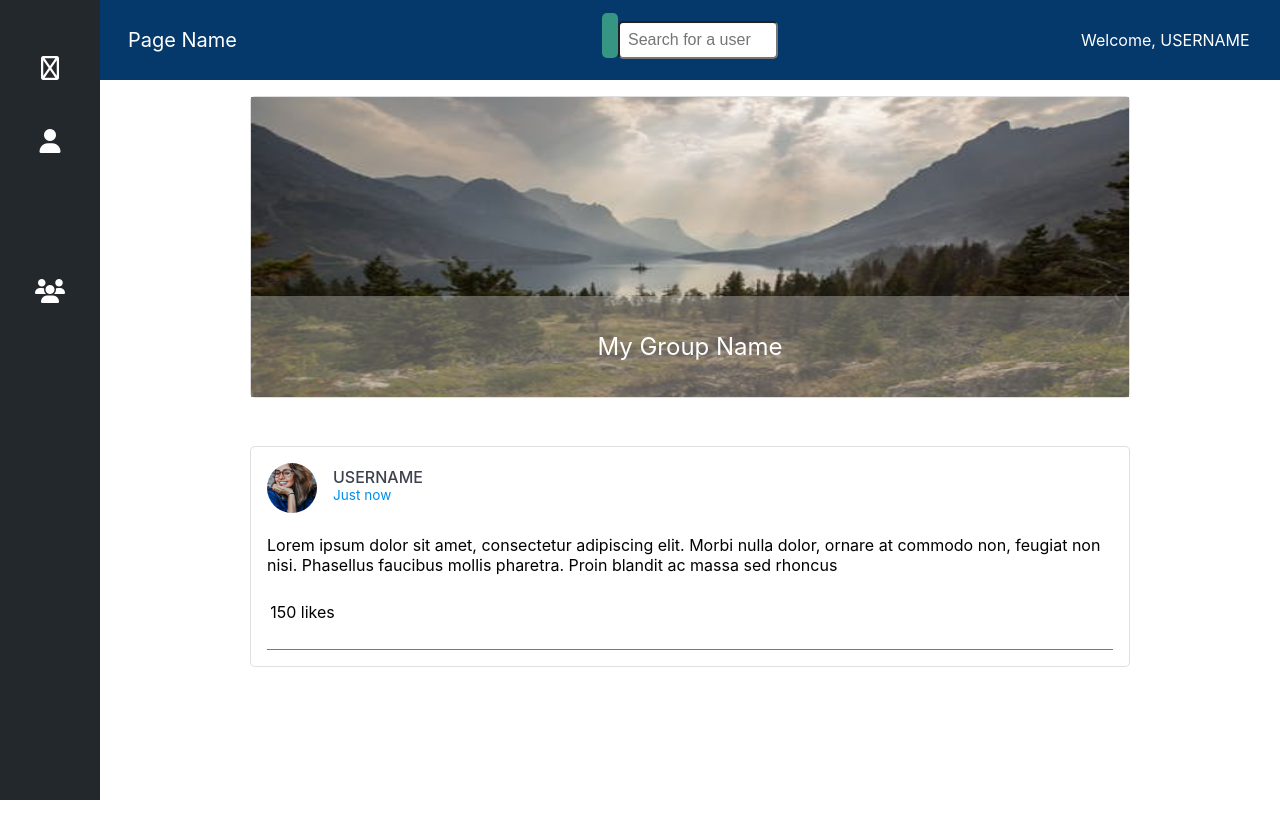
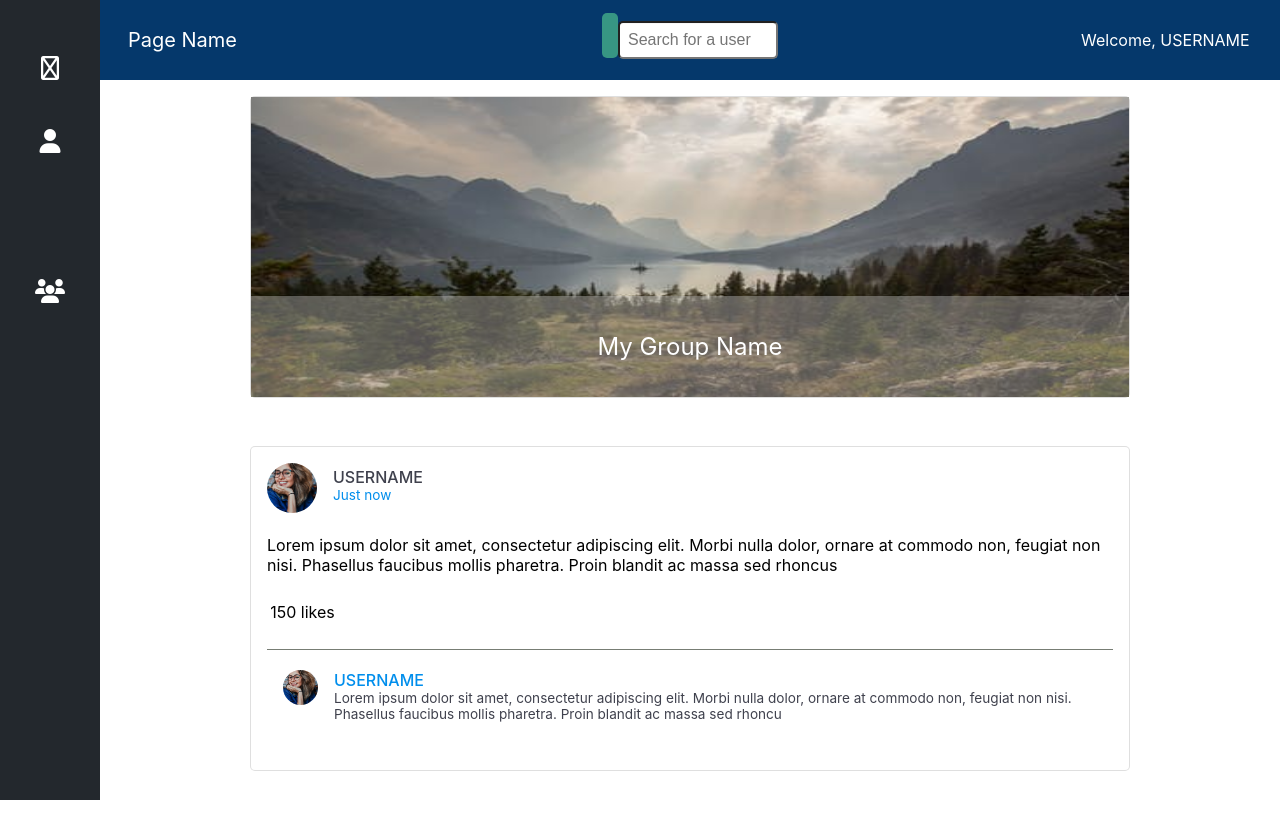
Before and after one commit to jay2noob/groupme-app, a React (Create React App) app in the folder client/: page /groups in a window 1280 px wide. Built offline with nearby package versions, Linux system fonts and the light colour scheme; some icons are missing.

Commit message:
added a comment to group, need to move image into the li

```diff
--- a/client/src/components/GroupComments/index.js
+++ b/client/src/components/GroupComments/index.js
@@ -1,10 +1,23 @@
 import React from 'react'
+import { Link } from 'react-router-dom'
 import './styles.css'
 
 function GroupComments() {
   return (
-    <div>
-
+    <div className="group-comment-top">
+      <div className="group-comment-img-container">
+        <img className="group-comment-img" src="../images/portrait.png" alt=""/>
+      </div>
+      <ul className="group-comments-post">
+        <li className="group-comment-li">
+          <div className="group-comment-info">
+            <Link to="/profile">
+              <h6 className="group-comment-heading">USERNAME</h6>
+            </Link>
+            <p className="group-comment-text">Lorem ipsum dolor sit amet, consectetur adipiscing elit. Morbi nulla dolor, ornare at commodo non, feugiat non nisi. Phasellus faucibus mollis pharetra. Proin blandit ac massa sed rhoncu</p>
+          </div>
+        </li>
+      </ul>
     </div>
   )
 }
--- a/client/src/components/GroupComments/styles.css
+++ b/client/src/components/GroupComments/styles.css
@@ -0,0 +1,84 @@
+.group-comment-top {
+  display: grid;
+  grid-template-columns: 1fr auto;
+  padding: 1rem;
+}
+
+.group-comment-info {
+  margin-top: .25rem;
+  margin-left: 1rem;
+  text-align: left;
+}
+
+.group-comment-info > a {
+  text-decoration: none;
+  color: #008EEC;
+}
+
+.group-comment-heading {
+  font-weight: 500;
+  font-size: 1rem;
+}
+
+.group-comment-text {
+  color: #3F414D;
+  font-size: 0.85rem;
+  margin: 0;
+}
+
+.group-comment-heading,
+.group-comment-time {
+  text-align: left;
+  margin: 0;
+}
+
+.group-comment-img-container {
+  margin-top: .25rem;
+  width: 35px;
+  height: 35px;
+}
+
+.group-comment-img {
+  border-radius: 50%;
+  position: relative;
+  display: block;
+  height: 35px;
+  width: 35px;
+  line-height: 35px;
+  font-size: 0.5rem;
+  object-fit: cover;
+}
+
+.group-comment-body {
+  text-align: left;
+  margin-top: 6px;
+}
+
+.group-comment-reaction {
+  display: flex;
+  padding: .5rem .5rem .5rem 0;
+}
+
+.group-comment-reaction > a {
+  color: #008EEC;
+}
+
+.group-comment-reaction-stat {
+  margin: .2rem;
+}
+
+.group-comments-post {
+  margin: 0;
+  padding: 0;
+  list-style-type: none;
+}
+
+.group-comment-li {
+  margin-bottom: 1rem;
+}
+
+.group-post-comments {
+  border-top: 1px solid #777D74;
+  margin-top: 1rem;
+  padding: 1rem;
+}
--- a/client/src/components/GroupPost/index.js
+++ b/client/src/components/GroupPost/index.js
@@ -1,5 +1,6 @@
 import React from 'react'
 import { Link } from 'react-router-dom'
+import GroupComments from '../GroupComments'
 import './styles.css'
 
 function GroupPost() {
@@ -24,13 +25,13 @@ function GroupPost() {
 
         <div className="groups-post-reaction">
           <Link to="/groups">
-            <i class="fal fa-thumbs-up"></i>
+            <i className="fal fa-thumbs-up"></i>
           </Link>
           <p className="groups-post-reaction-stat">150 likes</p>
         </div>
 
         <div className="groups-post-comments">
-
+          <GroupComments />
         </div>
 
       </div>
```
